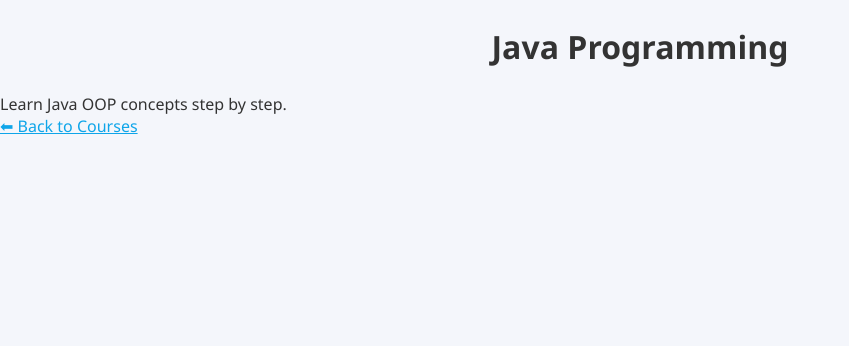
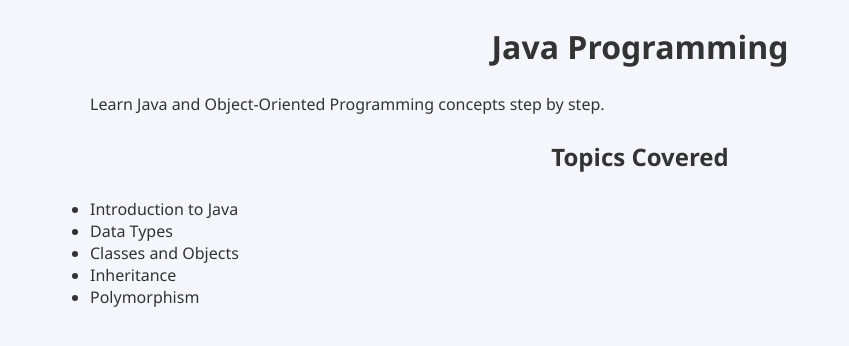
Before and after one commit to nithinnayakgugloth-creator/learnhub-flask, a Flask app: page /java in a window 1280 px wide. Shown: the part 63-409 px from the top of the page, without its empty margins (0-849 px from the left). Run offline with Flask 3, Linux system fonts and the light colour scheme.

Commit message:
Enhance Java course HTML structure and content
Added a container for course topics and updated the description.

```diff
--- a/templates/java.html
+++ b/templates/java.html
@@ -6,7 +6,6 @@
 </head>
 <body>
 
-<!-- NAVBAR -->
 <div class="navbar">
     <div class="logo">LearnHub</div>
     <div class="nav-links">
@@ -16,10 +15,21 @@
     </div>
 </div>
 
+<div class="container">
+
 <h1>Java Programming</h1>
-<p>Learn Java OOP concepts step by step.</p>
+<p>Learn Java and Object-Oriented Programming concepts step by step.</p>
 
-<a href="/courses">⬅ Back to Courses</a>
+<h2>Topics Covered</h2>
+<ul>
+    <li>Introduction to Java</li>
+    <li>Data Types</li>
+    <li>Classes and Objects</li>
+    <li>Inheritance</li>
+    <li>Polymorphism</li>
+</ul>
+
+</div>
 
 </body>
 </html>
```
